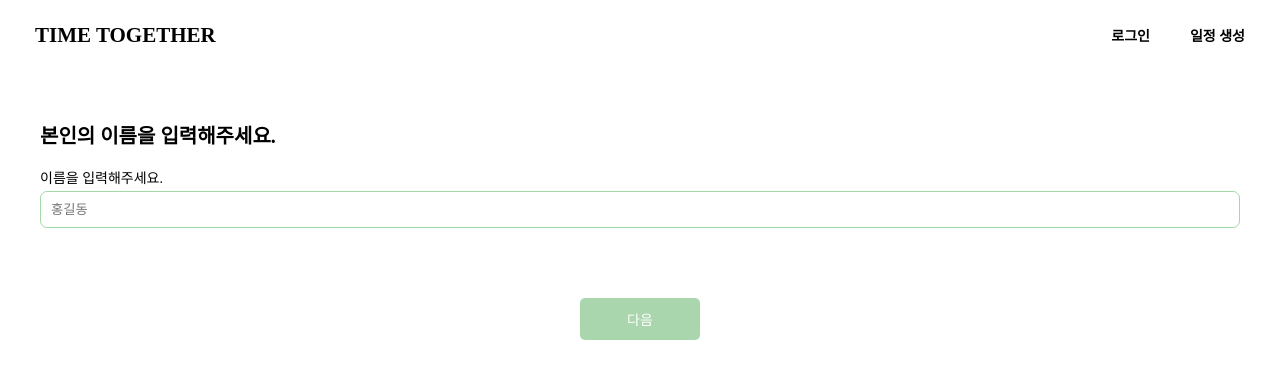
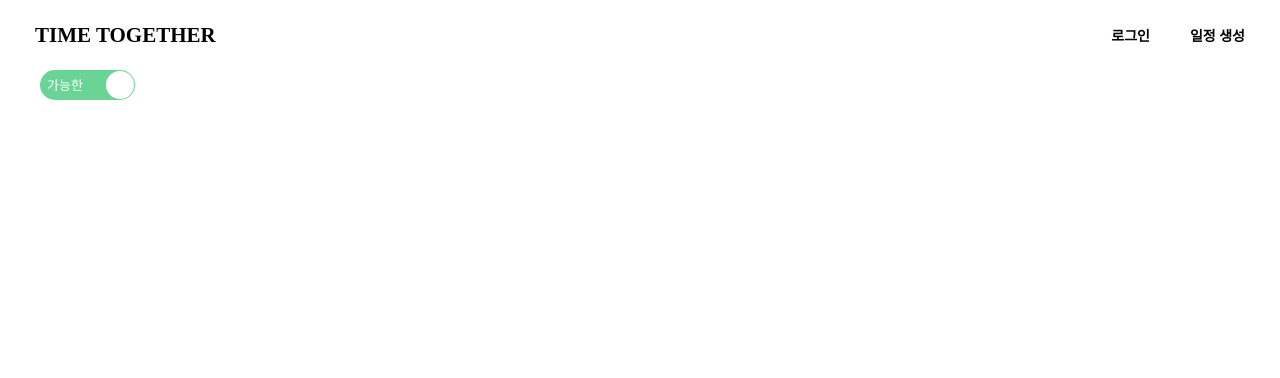
Before and after one commit to nahyyun/TimeTogether, a Next.js app: page /schedule/login/1 in a window 1280 px wide. Shown: the top 378 px of the page. Built offline with nearby package versions, Linux system fonts and the light colour scheme.

Commit message:
feat: 토글 컴포넌트 작업

```diff
--- /dev/null
+++ b/src/components/ScheduleRegistForm/index.tsx
@@ -0,0 +1,20 @@
+import { useState } from "react";
+import ToggleButton from "../ToggleButton";
+
+interface ScheduleRegistFormProps {
+  name: string;
+}
+
+export default function ScheduleRegistForm({ name }: ScheduleRegistFormProps) {
+  const [isAvailable, setIsAvailable] = useState(true);
+
+  const toggle = (status: boolean) => {
+    setIsAvailable(status);
+  };
+
+  return (
+    <>
+      <ToggleButton isChecked={isAvailable} toggle={toggle} />
+    </>
+  );
+}
--- /dev/null
+++ b/src/components/ToggleButton/index.tsx
@@ -0,0 +1,25 @@
+import * as S from "./style";
+
+interface ToggleButtonProps {
+  isChecked: boolean;
+  toggle: (status: boolean) => void;
+}
+
+export default function ToggleButton({ isChecked, toggle }: ToggleButtonProps) {
+  return (
+    <S.ToggleButtonContainer>
+      <S.ToggleBackground isChecked={isChecked}>
+        <S.ToggleStatusSpan isChecked={isChecked}>가능한</S.ToggleStatusSpan>
+        <S.ToggleStatusSpan isChecked={!isChecked}>불가능한</S.ToggleStatusSpan>
+      </S.ToggleBackground>
+      <S.ToggleButton isChecked={isChecked}></S.ToggleButton>
+      <S.CheckBox
+        type="checkbox"
+        checked={isChecked}
+        onChange={(e) => {
+          toggle(e.target.checked);
+        }}
+      />
+    </S.ToggleButtonContainer>
+  );
+}
--- /dev/null
+++ b/src/components/ToggleButton/style.ts
@@ -0,0 +1,57 @@
+import { theme } from "@/styles/theme";
+import {
+  MAX_POSITION_X,
+  MIN_POSITION_X,
+  TOGGLE_BUTTON_WIDTH,
+  TOGGLE_CONTAINER_WIDTH,
+} from "@/constants/availableToggleButton";
+import styled from "@emotion/styled";
+
+export const ToggleButtonContainer = styled.label`
+  position: relative;
+  display: inline-block;
+  width: ${TOGGLE_CONTAINER_WIDTH}px;
+  height: 30px;
+  line-height: 30px;
+`;
+
+export const ToggleBackground = styled.div<{ isChecked: boolean }>`
+  background-color: ${({ isChecked }) => (isChecked ? "#69d495" : "#888888")};
+  color: ${theme.colors.text.light};
+  position: relative;
+  height: 100%;
+  width: 100%;
+  font-size: 15px;
+  border-radius: 15px;
+  transition: background-color 0.5s;
+  cursor: pointer;
+  padding: 0 7px;
+`;
+
+export const ToggleStatusSpan = styled.span<{ isChecked: boolean }>`
+  font-size: 13px;
+  visibility: ${({ isChecked }) => (isChecked ? "visible" : "hidden")};
+  transition: opacity cubic-bezier(0, 0.18, 0.58, 1) 0.1s;
+`;
+
+export const ToggleButton = styled.div<{
+  isChecked: boolean;
+}>`
+  position: absolute;
+  top: 1px;
+  left: 0px;
+  width: ${TOGGLE_BUTTON_WIDTH}px;
+  height: 28px;
+  border-radius: 50%;
+  background-color: white;
+  cursor: pointer;
+  transform: ${({ isChecked }) =>
+    `translateX(${isChecked ? MAX_POSITION_X : MIN_POSITION_X}px)`};
+  transition: transform 0.2s;
+`;
+
+export const CheckBox = styled.input`
+  position: absolute;
+  top: 0;
+  width: 0;
+`;
--- /dev/null
+++ b/src/constants/availableToggleButton.ts
@@ -0,0 +1,5 @@
+export const TOGGLE_CONTAINER_WIDTH = 95;
+export const TOGGLE_BUTTON_WIDTH = 28;
+
+export const MAX_POSITION_X = TOGGLE_CONTAINER_WIDTH - TOGGLE_BUTTON_WIDTH - 1;
+export const MIN_POSITION_X = 1;
--- a/src/pages/schedule/login/[id].tsx
+++ b/src/pages/schedule/login/[id].tsx
@@ -4,6 +4,7 @@ import {
   Fieldset,
   MeetingInfoInputsContainer as NameInputWrapper,
 } from "@/components/MeetingInfoInputs/style";
+import ScheduleRegistForm from "@/components/ScheduleRegistForm";
 import { Form } from "@/pages/make-meeting/style";
 import { FormEvent, useRef, useState } from "react";
 
@@ -30,7 +31,7 @@ export default function ScheduleLoginPage() {
 
   function renderStepComponent(step: number) {
     switch (step) {
-      case 1:
+      case 2:
         return (
           <NameInputWrapper>
             <Fieldset>
@@ -48,7 +49,8 @@ export default function ScheduleLoginPage() {
           </NameInputWrapper>
         );
 
-      case 2:
+      case 1:
+        return <ScheduleRegistForm name={scheduleForm.name} />;
     }
   }
 
```
